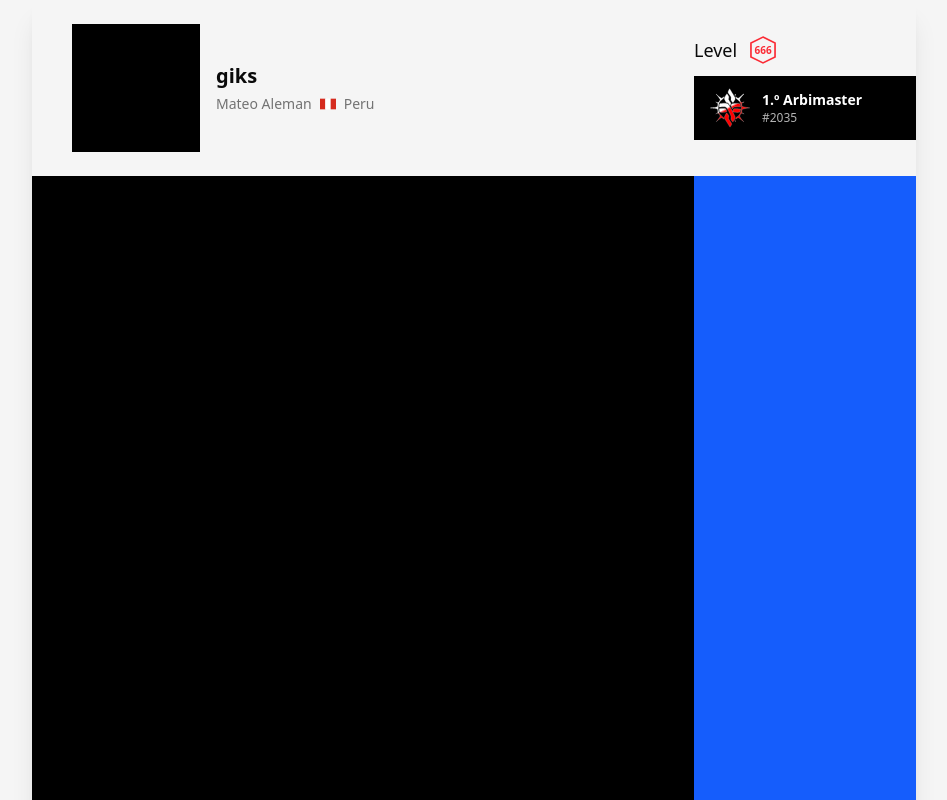
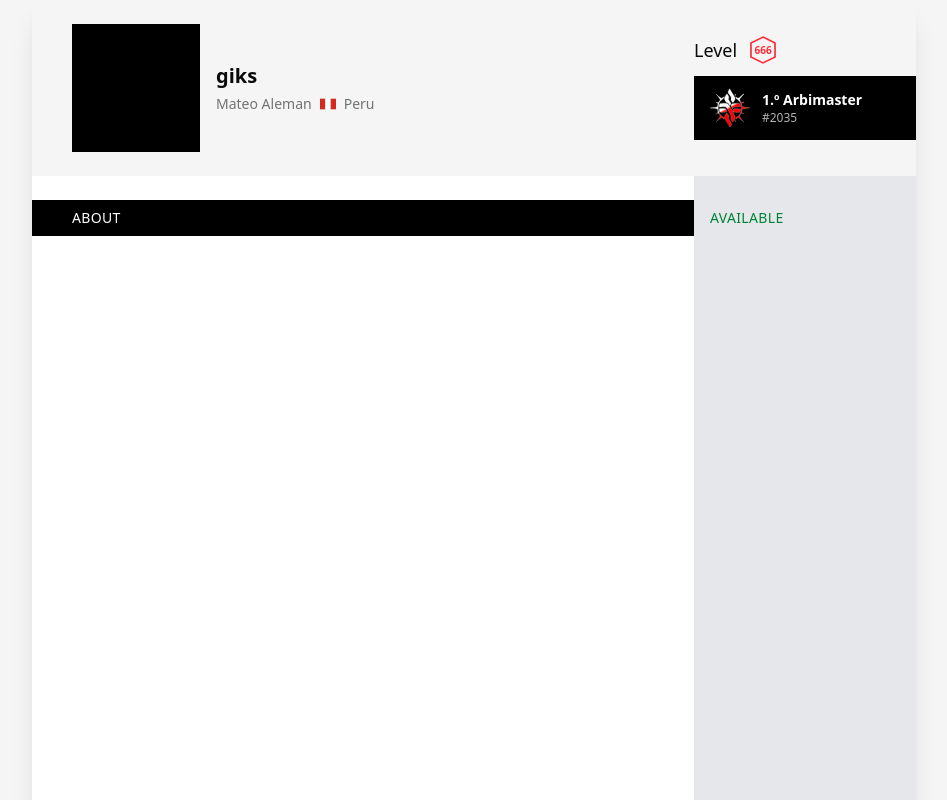
Before and after one commit to zGIKS/portfolio, a Next.js app: page / in a window 1280 px wide. Shown: the top 800 px of the page, without its empty margins (166-1113 px from the left). Built offline with nearby package versions, Linux system fonts and the light colour scheme.

Commit message:
feat: update Section2 and Section3 components with new layout and styles

```diff
--- a/src/components/home-card.tsx
+++ b/src/components/home-card.tsx
@@ -6,7 +6,7 @@ export function HomeCard() {
   return (
     <div className="min-h-screen w-full bg-black text-white shadow-xl md:max-w-[55.249245rem]">
       <Section1 />
-      <div className="flex w-full pl-6 md:pl-10">
+      <div className="flex w-full">
         <Section2 />
         <Section3 />
       </div>
--- a/src/components/section-2.tsx
+++ b/src/components/section-2.tsx
@@ -1,3 +1,11 @@
 export function Section2() {
-  return <section className="min-h-screen flex-1 bg-black" />;
+  return (
+    <section className="min-h-screen flex-1 bg-white text-white">
+      <div className="pt-6">
+        <div className="w-full bg-black py-2 pl-6 pr-4 text-sm font-medium uppercase tracking-wide text-white md:pl-10">
+          About
+        </div>
+      </div>
+    </section>
+  );
 }
--- a/src/components/section-3.tsx
+++ b/src/components/section-3.tsx
@@ -1,3 +1,11 @@
 export function Section3() {
-  return <section className="min-h-screen w-32 bg-blue-600 md:w-[13.875rem]" />;
+  return (
+    <section className="min-h-screen w-32 bg-gray-200 text-black md:w-[13.875rem]">
+      <div className="pt-6">
+        <div className="py-2 pl-4 text-sm font-medium uppercase tracking-wide text-green-700">
+          Available
+        </div>
+      </div>
+    </section>
+  );
 }
```
